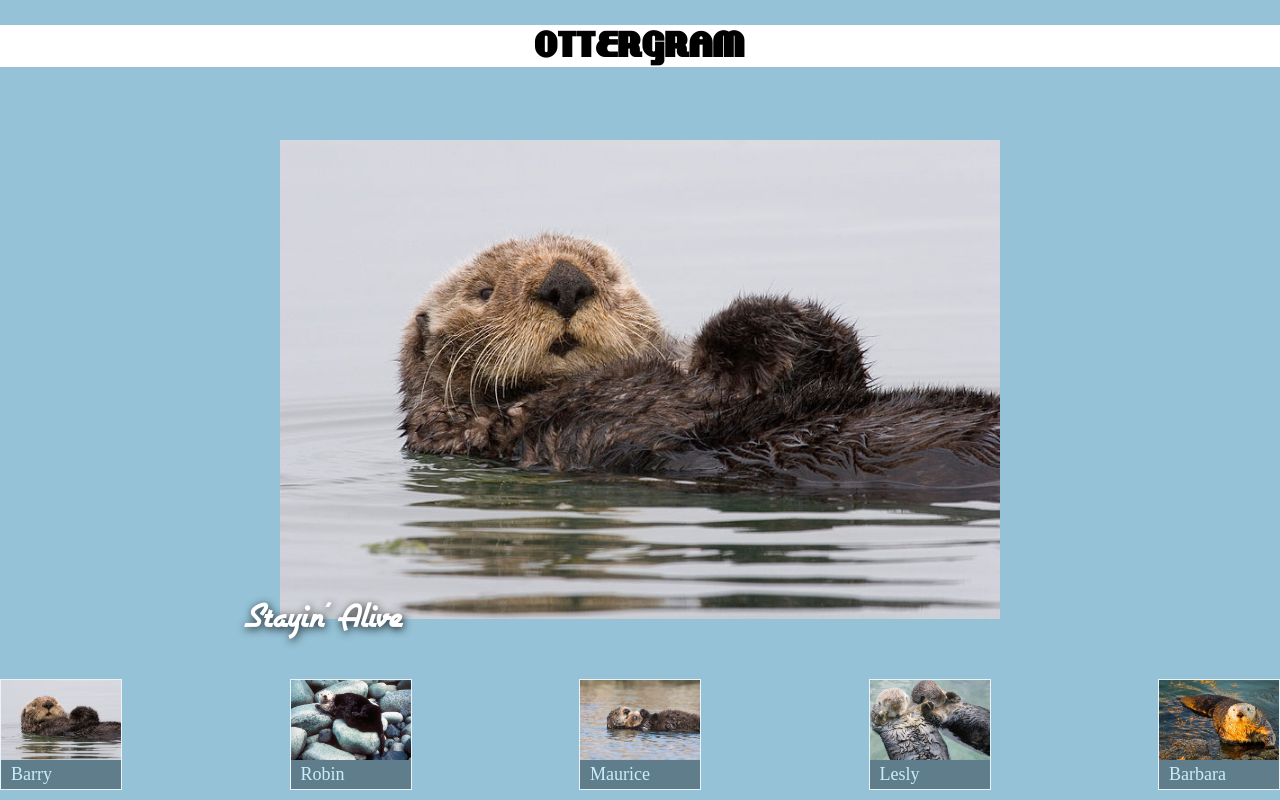
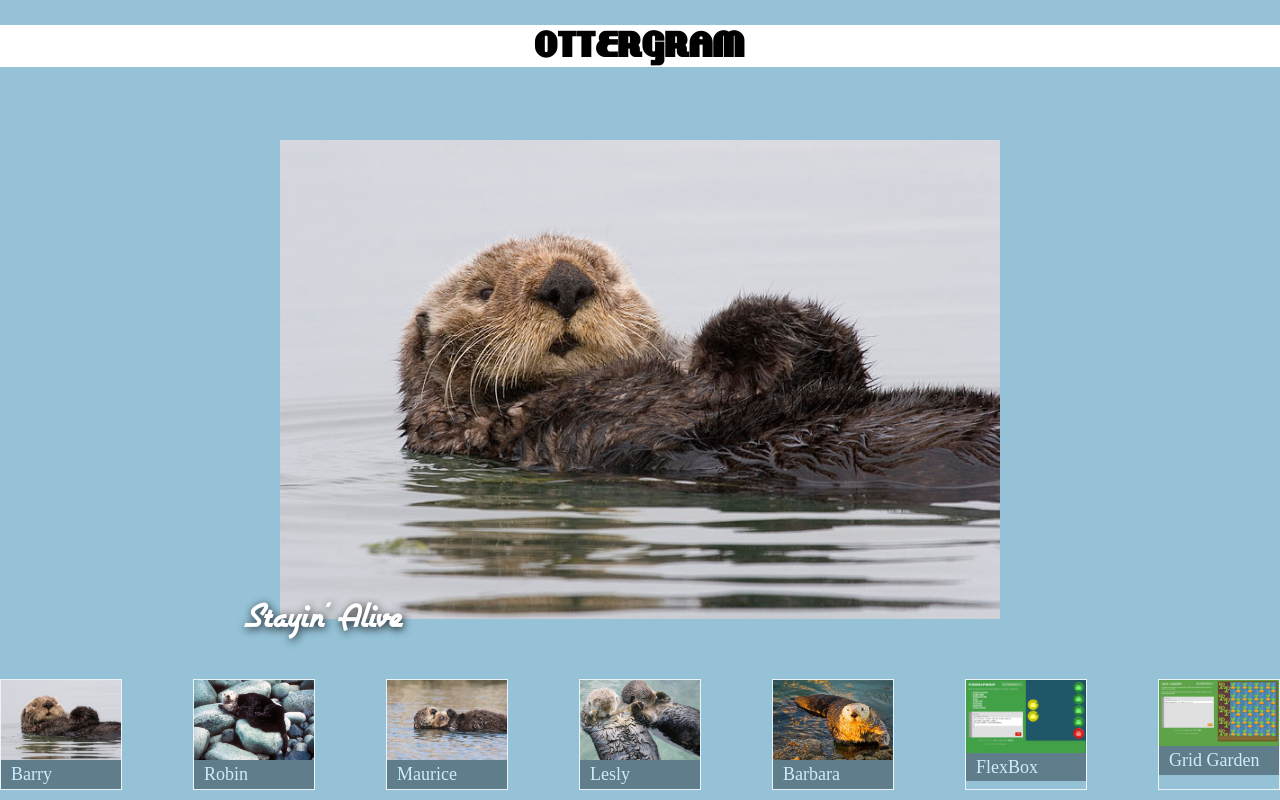
Before and after one commit to cindyquach1/ottergram, a plain HTML site: page index.html in a window 1280 px wide. Drawn offline with nearby package versions, Linux system fonts and the light colour scheme.

Commit message:
Final commit

```diff
--- a/index.html
+++ b/index.html
@@ -19,6 +19,8 @@
             <li class="thumbnail-item"><a href="#"><img class="thumbnail-image" src="img/otter3.jpg" alt="Maurice the Otter"><span class="thumbnail-title">Maurice</span></a></li>
             <li class="thumbnail-item"><a href="#"><img class="thumbnail-image" src="img/otter4.jpg" alt="Lesley the Otter"><span class="thumbnail-title">Lesly</span></a></li>
             <li class="thumbnail-item"><a href="#"><img class="thumbnail-image" src="img/otter5.jpg" alt="Barbara the Otter"><span class="thumbnail-title">Barbara</span></a></li>
+            <li class="thumbnail-item"><a href="#"><img class="thumbnail-image" src="img/flexbox.png" alt="Barbara the Otter"><span class="thumbnail-title">FlexBox</span></a></li>
+            <li class="thumbnail-item"><a href="#"><img class="thumbnail-image" src="img/gridgarden.png" alt="Barbara the Otter"><span class="thumbnail-title">Grid Garden</span></a></li>
         </ul>
 
         <div class="detail-image-container">
```
Also changed, not shown: img/flexbox.png (added), img/gridgarden.png (added), 1 other file.
